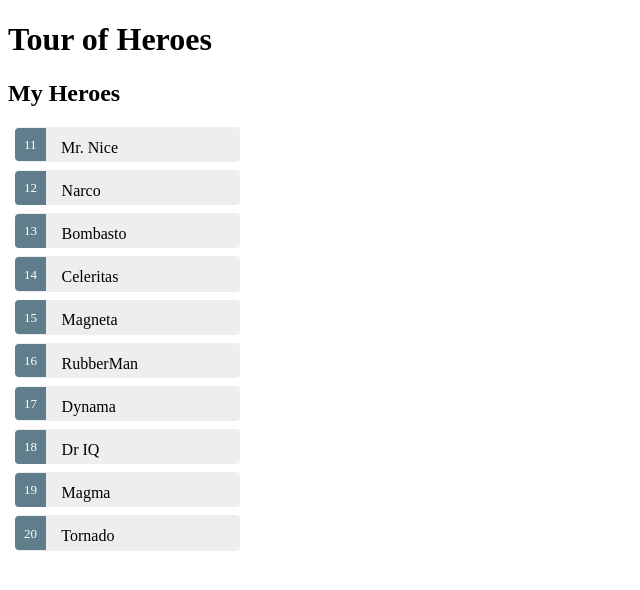
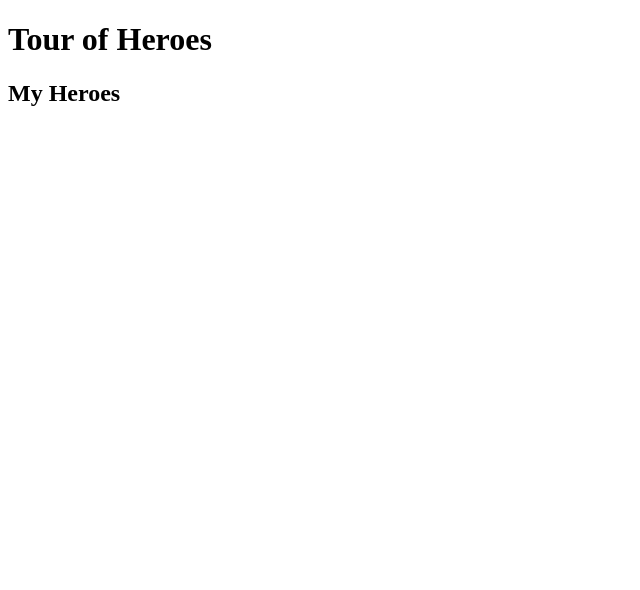
Before and after one commit to wonook/SWPP-AngularTutorial, an Angular app: page / in a window 1280 px wide. Shown: the top 590 px of the page, without its empty margins (0-640 px from the left). Built offline with nearby package versions, Linux system fonts and the light colour scheme.

Commit message:
move mock data into a separate file and get the hero service to get the data

```diff
--- a/src/app/app.component.ts
+++ b/src/app/app.component.ts
@@ -1,18 +1,5 @@
 import { Component } from '@angular/core';
 import { Hero } from './hero';
-
-const HEROES: Hero[] = [
-  { id: 11, name: 'Mr. Nice' },
-  { id: 12, name: 'Narco' },
-  { id: 13, name: 'Bombasto' },
-  { id: 14, name: 'Celeritas' },
-  { id: 15, name: 'Magneta' },
-  { id: 16, name: 'RubberMan' },
-  { id: 17, name: 'Dynama' },
-  { id: 18, name: 'Dr IQ' },
-  { id: 19, name: 'Magma' },
-  { id: 20, name: 'Tornado' }
-];
 
 @Component({
   selector: 'app-root',
@@ -22,7 +9,7 @@ const HEROES: Hero[] = [
 export class AppComponent {
   title = 'Tour of Heroes';
   selectedHero: Hero;
-  heroes = HEROES;
+  heroes: Hero[];
 
   onSelect(hero: Hero): void {
   	this.selectedHero = hero;
```
Also changed, not shown: src/app/hero.service.ts (added, +11 -0 lines), src/app/mock-heroes.ts (added, +14 -0 lines).
